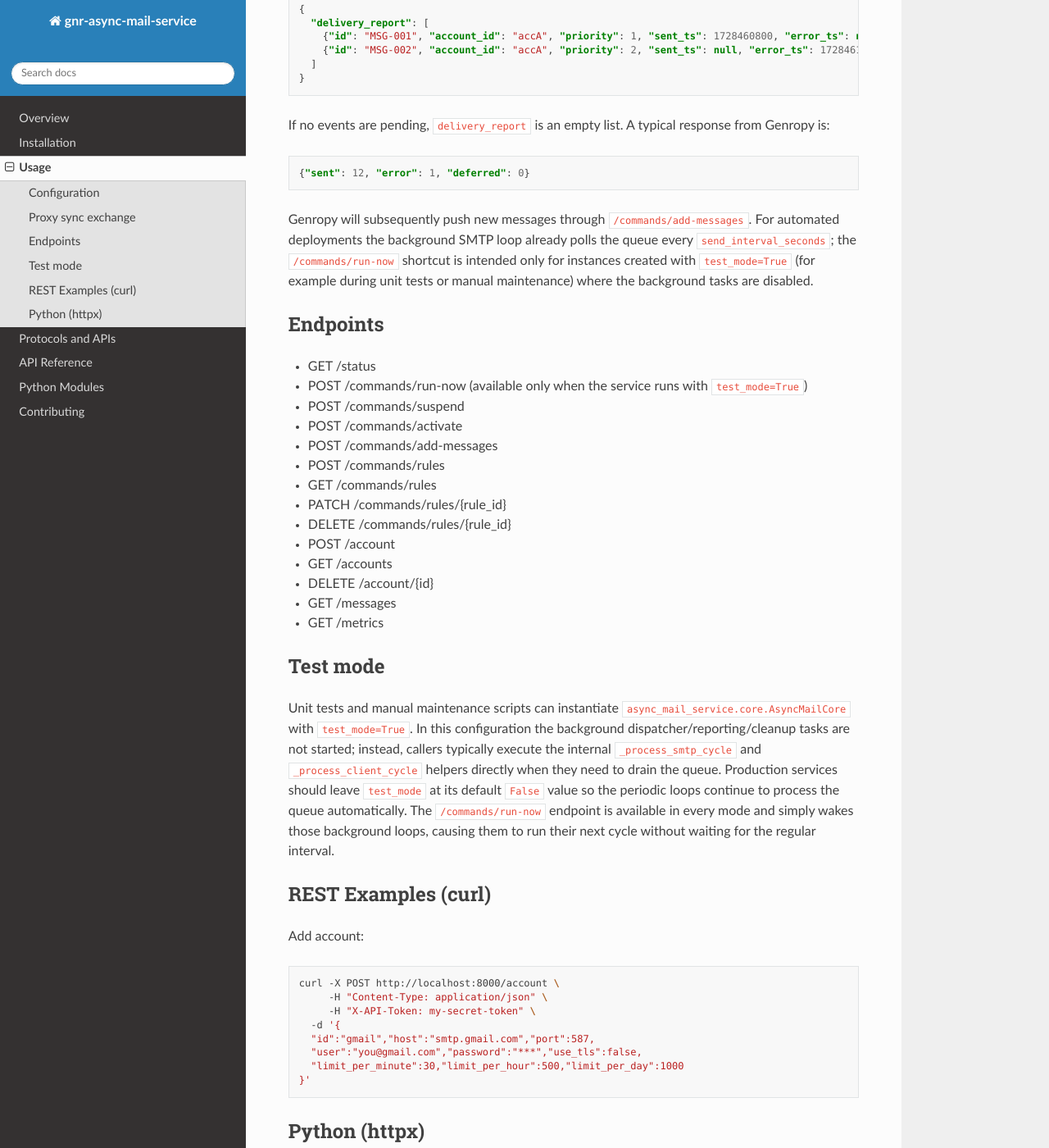
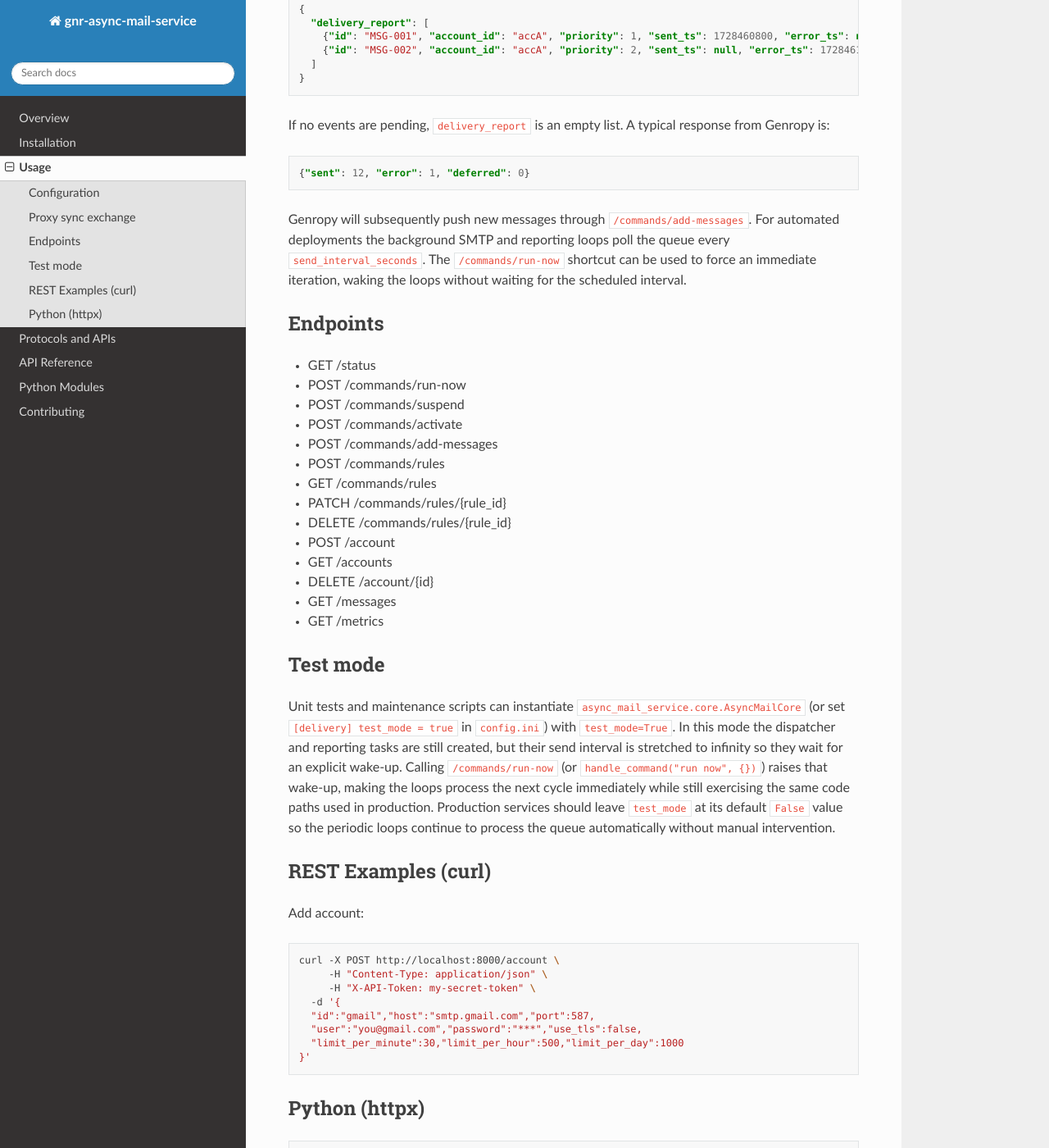
Before and after one commit to genropy/genro-mail-proxy, a Sphinx documentation site: the page built from docs/usage.rst, in a window 1280 px wide and 1400 px high, scrolled down 685 px. Shown: the whole window at 82% size. Built offline with Sphinx 7.4.7 and the Read the Docs theme 3.1.0, drawn with Linux system fonts in a browser that asks for light colours.

Commit message:
Enable run-now wakeups, expose test-mode via config, and update docs/tests

```diff
--- a/docs/usage.rst
+++ b/docs/usage.rst
@@ -44,17 +44,17 @@ response from Genropy is:
    {"sent": 12, "error": 1, "deferred": 0}
 
 Genropy will subsequently push new messages through ``/commands/add-messages``.
-For automated deployments the background SMTP loop already polls the queue every
-``send_interval_seconds``; the ``/commands/run-now`` shortcut is intended only
-for instances created with ``test_mode=True`` (for example during unit tests or
-manual maintenance) where the background tasks are disabled.
+For automated deployments the background SMTP and reporting loops poll the queue
+every ``send_interval_seconds``. The ``/commands/run-now`` shortcut can be used
+to force an immediate iteration, waking the loops without waiting for the
+scheduled interval.
 
 
 Endpoints
 ---------
 
 - GET /status
-- POST /commands/run-now (available only when the service runs with ``test_mode=True``)
+- POST /commands/run-now
 - POST /commands/suspend
 - POST /commands/activate
 - POST /commands/add-messages
@@ -71,16 +71,16 @@ Endpoints
 Test mode
 ---------
 
-Unit tests and manual maintenance scripts can instantiate
-``async_mail_service.core.AsyncMailCore`` with ``test_mode=True``. In this
-configuration the background dispatcher/reporting/cleanup tasks are not started;
-instead, callers typically execute the internal ``_process_smtp_cycle`` and
-``_process_client_cycle`` helpers directly when they need to drain the queue.
-Production services should leave ``test_mode`` at its default ``False`` value so
-the periodic loops continue to process the queue automatically. The
-``/commands/run-now`` endpoint is available in every mode and simply wakes those
-background loops, causing them to run their next cycle without waiting for the
-regular interval.
+Unit tests and maintenance scripts can instantiate
+``async_mail_service.core.AsyncMailCore`` (or set ``[delivery] test_mode = true`` in
+``config.ini``) with ``test_mode=True``. In this mode
+the dispatcher and reporting tasks are still created, but their send interval is
+stretched to infinity so they wait for an explicit wake-up. Calling
+``/commands/run-now`` (or ``handle_command("run now", {})``) raises that wake-up,
+making the loops process the next cycle immediately while still exercising the
+same code paths used in production. Production services should leave
+``test_mode`` at its default ``False`` value so the periodic loops continue to
+process the queue automatically without manual intervention.
 
 REST Examples (curl)
 --------------------
--- a/main.py
+++ b/main.py
@@ -17,7 +17,7 @@ def load_settings() -> dict[str, object]:
       [storage] db_path
       [server] host, port, api_token
       [client] client_sync_url, client_sync_user, client_sync_password, client_sync_token
-      [delivery] send_interval_seconds, default_priority, delivery_report_retention_seconds
+      [delivery] send_interval_seconds, test_mode, default_priority, delivery_report_retention_seconds
     """
     config_path = Path(os.getenv("ASYNC_MAIL_CONFIG", "config.ini"))
     parser = configparser.ConfigParser()
@@ -63,6 +63,7 @@ def load_settings() -> dict[str, object]:
         "client_sync_password": get("client", "client_sync_password", os.getenv("CLIENT_SYNC_PASSWORD")),
         "client_sync_token": get("client", "client_sync_token", os.getenv("CLIENT_SYNC_TOKEN")),
         "send_loop_interval": get_float("delivery", "send_interval_seconds", os.getenv("SEND_LOOP_INTERVAL")),
+        "test_mode": get_bool("delivery", "test_mode", os.getenv("TEST_MODE"), False),
         "default_priority": get_int("delivery", "default_priority", os.getenv("DEFAULT_PRIORITY"), default=2),
         "report_retention_seconds": get_int(
             "delivery",
@@ -102,6 +103,7 @@ async def run_service(settings: dict[str, object]):
         client_sync_token=settings.get("client_sync_token"),
         default_priority=settings.get("default_priority"),
         report_retention_seconds=settings.get("report_retention_seconds"),
+        test_mode=bool(settings.get("test_mode")),
     )
     send_loop_interval = settings.get("send_loop_interval")
     if send_loop_interval is not None:
```
Also changed, not shown: other parts of docs/usage.rst (+1 -1 lines), docs/api_reference.rst (+5 -4 lines), docs/protocol.rst (+7 -8 lines), 3 other files.
